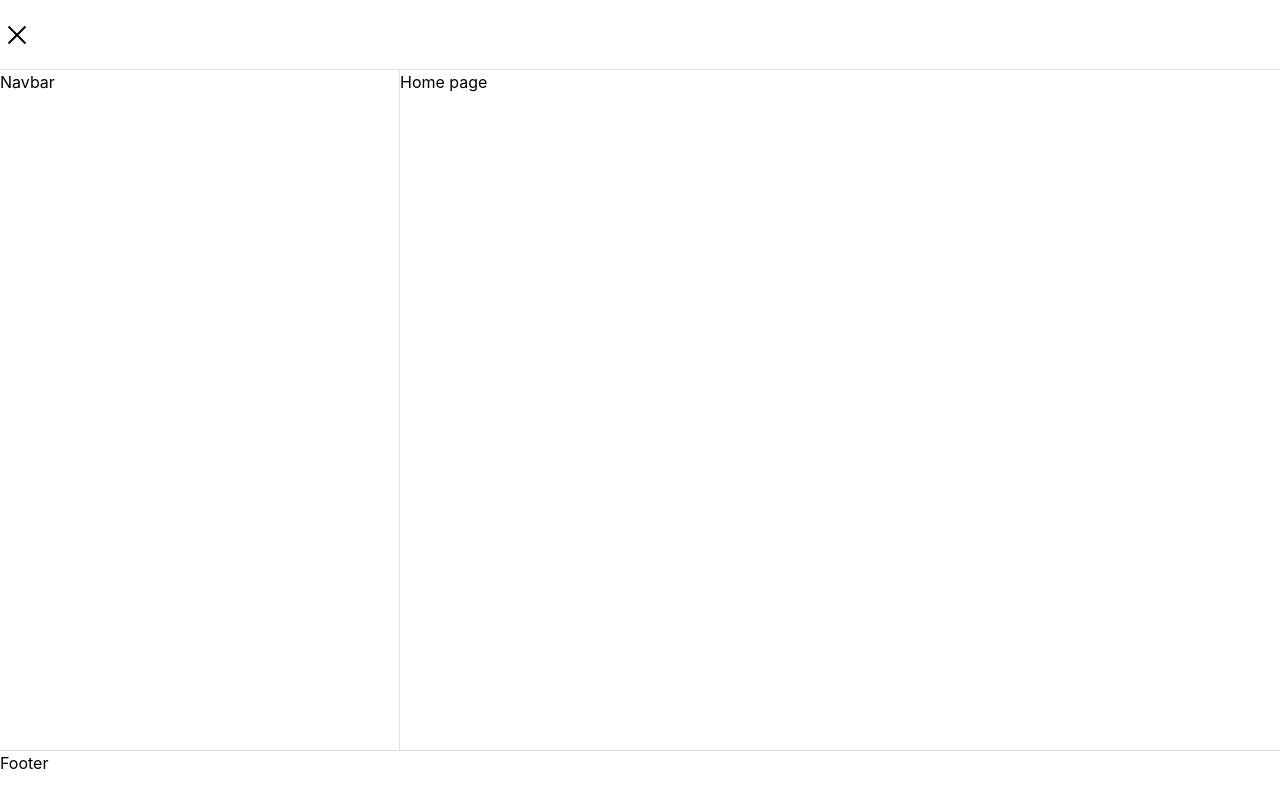
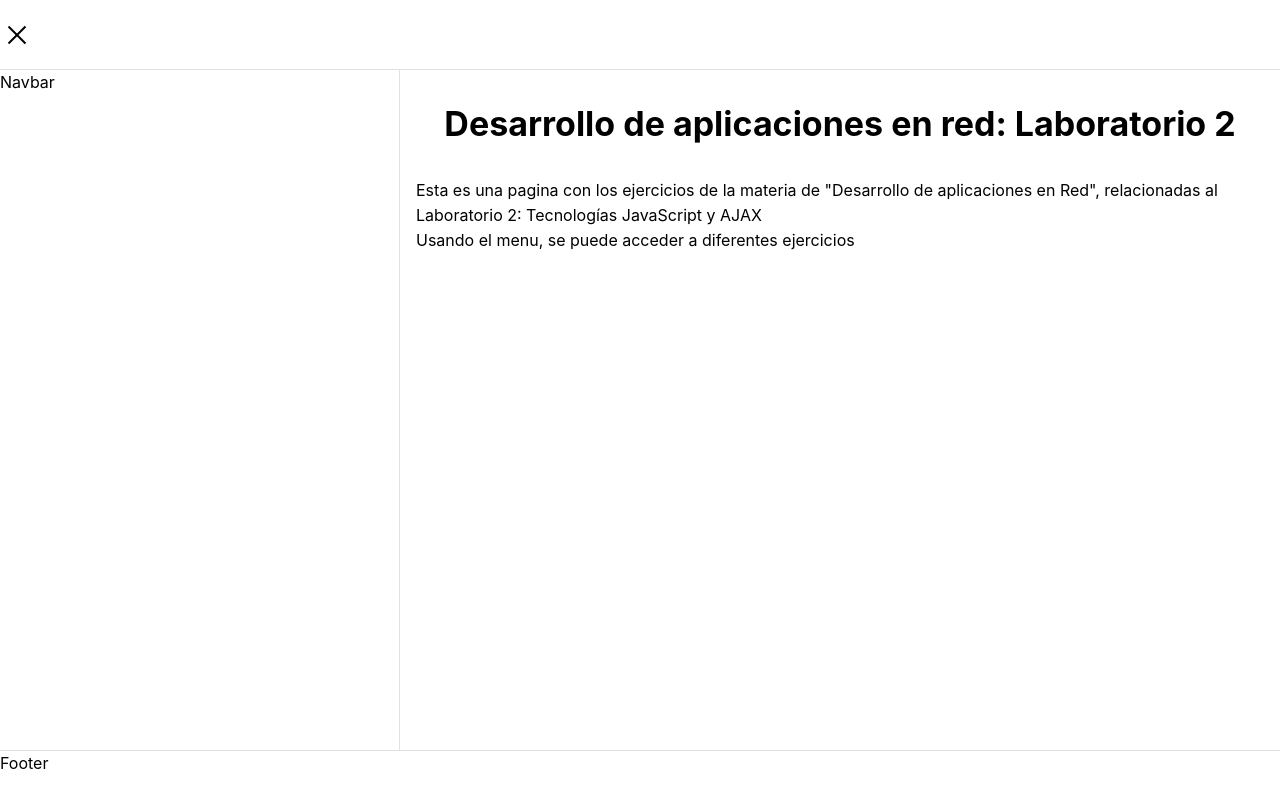
Before and after one commit to AndresCRamos/app-red-lab2, a Next.js app: page / in a window 1280 px wide. Built offline with nearby package versions, Linux system fonts and the light colour scheme.

Commit message:
Basic main page

```diff
--- a/app/page.tsx
+++ b/app/page.tsx
@@ -1,3 +1,16 @@
+import MainTitle from "@/MainTitle";
+import { Container, Text } from "@mantine/core";
+
 export default function HomePage() {
-  return <div>Home page</div>;
+  return (
+    <Container mt={"xl"}>
+      <MainTitle title="Desarrollo de aplicaciones en red: Laboratorio 2" />
+      <Text>
+        Esta es una pagina con los ejercicios de la materia de "Desarrollo de
+        aplicaciones en Red", relacionadas al Laboratorio 2: Tecnologías
+        JavaScript y AJAX
+      </Text>
+      <Text>Usando el menu, se puede acceder a diferentes ejercicios</Text>
+    </Container>
+  );
 }
```
